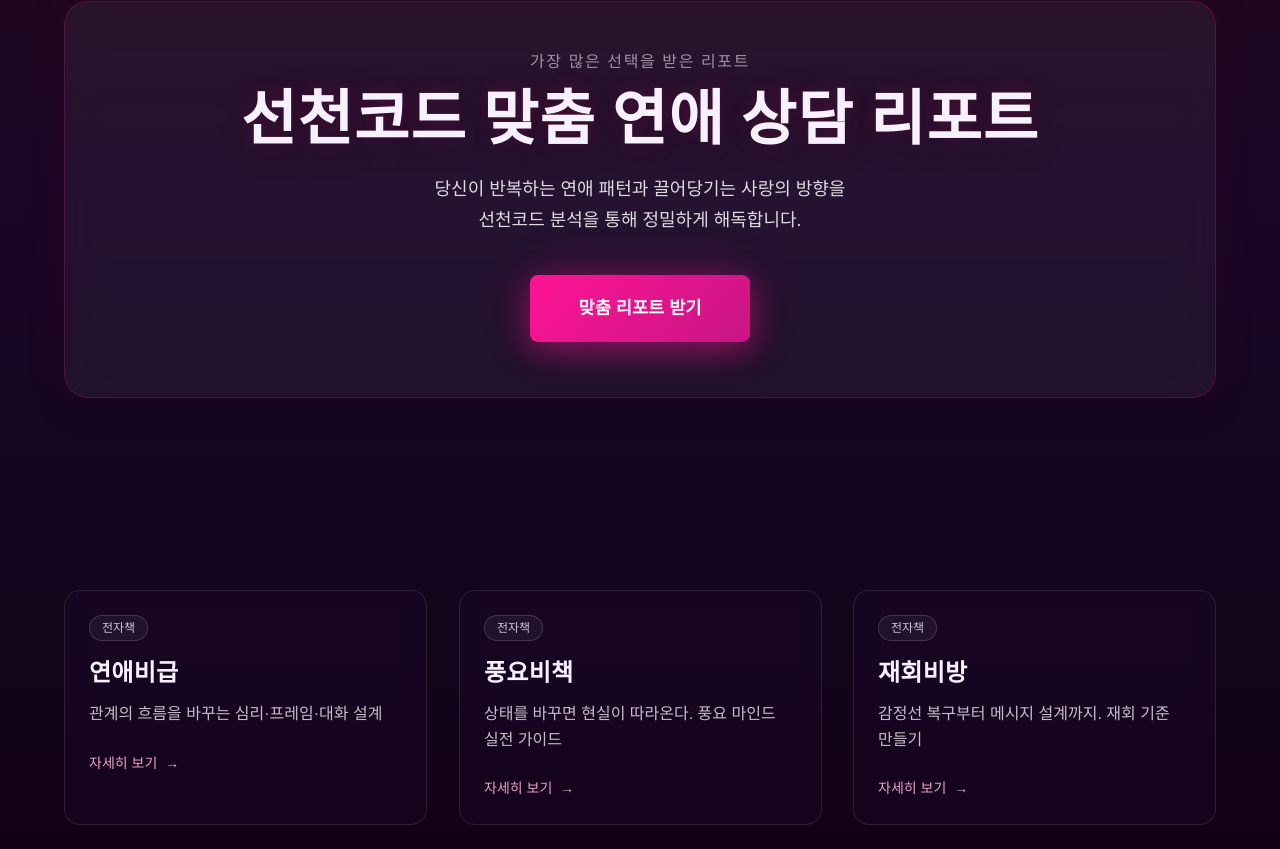
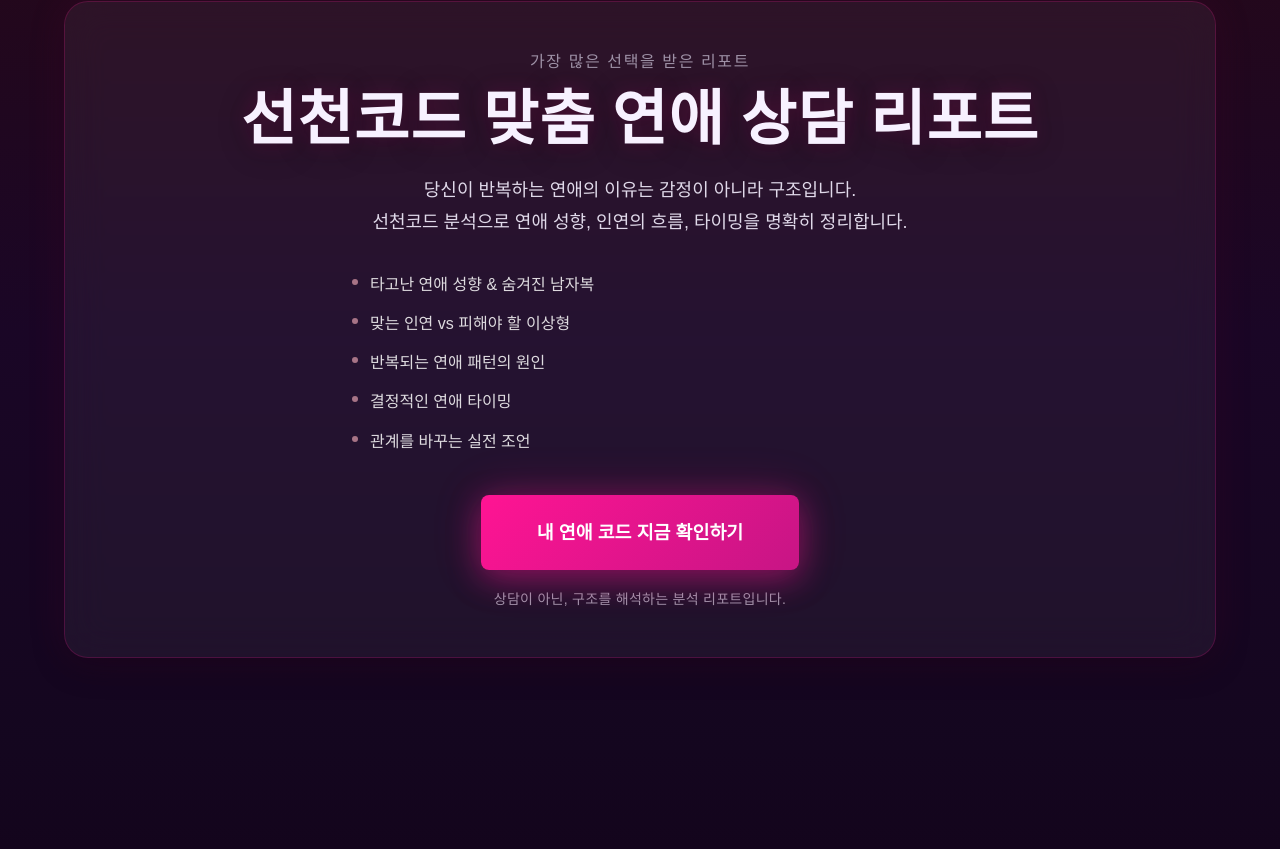
Before and after one commit to woolbo100/buzasun, a Next.js app: page / in a window 1280 px wide. Shown: the part 911-1760 px from the top of the page. Built offline with nearby package versions, Linux system fonts and the light colour scheme.

Commit message:
update design

```diff
--- a/components/BookmarkTassel.tsx
+++ b/components/BookmarkTassel.tsx
@@ -65,9 +65,10 @@ export default function BookmarkTassel() {
       <div className="fixed top-0 right-6 md:right-20 z-50 relative">
         {/* 줄: 화면 최상단부터 시작, 고정 높이 */}
         <div
-          className="absolute left-1/2 -translate-x-1/2 pointer-events-none"
+          className="absolute pointer-events-none"
           style={{
             top: '0',
+            right: '0',
             width: '2px',
             height: '100px',
             background: 'linear-gradient(180deg, rgba(255, 192, 203, 0.85) 0%, rgba(255, 182, 193, 0.8) 30%, rgba(255, 175, 185, 0.75) 60%, rgba(255, 182, 193, 0.8) 100%)',
@@ -86,8 +87,7 @@ export default function BookmarkTassel() {
           aria-label="즐겨찾기"
           style={{
             top: '95px',
-            left: '50%',
-            transform: 'translateX(-50%)',
+            right: '0',
             filter: isClicked
               ? 'drop-shadow(0 0 20px rgba(255, 20, 147, 0.6)) brightness(1.15)'
               : isHovered
--- a/components/ProductCards.tsx
+++ b/components/ProductCards.tsx
@@ -74,23 +74,126 @@ export default function ProductCards() {
 
                   {/* 설명 문구 */}
                   <p
-                    className="text-base md:text-lg mb-10 max-w-2xl mx-auto leading-relaxed"
+                    className="text-base md:text-lg mb-8 max-w-2xl mx-auto leading-relaxed"
+                    style={{
+                      color: 'rgba(245, 239, 255, 0.9)',
+                      lineHeight: 1.8,
+                      wordBreak: 'keep-all',
+                      fontWeight: 400,
+                    }}
+                  >
+                    당신이 반복하는 연애의 이유는 감정이 아니라 구조입니다.<br />
+                    선천코드 분석으로 연애 성향, 인연의 흐름, 타이밍을 명확히 정리합니다.
+                  </p>
+
+                  {/* 핵심 내용 리스트 */}
+                  <div className="mb-10 max-w-xl mx-auto">
+                    <ul className="space-y-3 text-left">
+                      <li className="flex items-start gap-3">
+                        <span
+                          className="flex-shrink-0 w-1.5 h-1.5 rounded-full"
+                          style={{
+                            background: 'rgba(255, 182, 193, 0.6)',
+                            marginTop: '0.5rem',
+                          }}
+                        />
+                        <span
+                          className="text-sm md:text-base leading-relaxed"
                           style={{
                             color: 'rgba(255, 255, 255, 0.85)',
                             lineHeight: 1.7,
                             wordBreak: 'keep-all',
                           }}
                         >
-                    당신이 반복하는 연애 패턴과 끌어당기는 사랑의 방향을<br />
-                    선천코드 분석을 통해 정밀하게 해독합니다.
-                  </p>
+                          타고난 연애 성향 & 숨겨진 남자복
+                        </span>
+                      </li>
+                      <li className="flex items-start gap-3">
+                        <span
+                          className="flex-shrink-0 w-1.5 h-1.5 rounded-full"
+                          style={{
+                            background: 'rgba(255, 182, 193, 0.6)',
+                            marginTop: '0.5rem',
+                          }}
+                        />
+                        <span
+                          className="text-sm md:text-base leading-relaxed"
+                          style={{
+                            color: 'rgba(255, 255, 255, 0.85)',
+                            lineHeight: 1.7,
+                            wordBreak: 'keep-all',
+                          }}
+                        >
+                          맞는 인연 vs 피해야 할 이상형
+                        </span>
+                      </li>
+                      <li className="flex items-start gap-3">
+                        <span
+                          className="flex-shrink-0 w-1.5 h-1.5 rounded-full"
+                          style={{
+                            background: 'rgba(255, 182, 193, 0.6)',
+                            marginTop: '0.5rem',
+                          }}
+                        />
+                        <span
+                          className="text-sm md:text-base leading-relaxed"
+                          style={{
+                            color: 'rgba(255, 255, 255, 0.85)',
+                            lineHeight: 1.7,
+                            wordBreak: 'keep-all',
+                          }}
+                        >
+                          반복되는 연애 패턴의 원인
+                        </span>
+                      </li>
+                      <li className="flex items-start gap-3">
+                        <span
+                          className="flex-shrink-0 w-1.5 h-1.5 rounded-full"
+                          style={{
+                            background: 'rgba(255, 182, 193, 0.6)',
+                            marginTop: '0.5rem',
+                          }}
+                        />
+                        <span
+                          className="text-sm md:text-base leading-relaxed"
+                          style={{
+                            color: 'rgba(255, 255, 255, 0.85)',
+                            lineHeight: 1.7,
+                            wordBreak: 'keep-all',
+                          }}
+                        >
+                          결정적인 연애 타이밍
+                        </span>
+                      </li>
+                      <li className="flex items-start gap-3">
+                        <span
+                          className="flex-shrink-0 w-1.5 h-1.5 rounded-full"
+                          style={{
+                            background: 'rgba(255, 182, 193, 0.6)',
+                            marginTop: '0.5rem',
+                          }}
+                        />
+                        <span
+                          className="text-sm md:text-base leading-relaxed"
+                          style={{
+                            color: 'rgba(255, 255, 255, 0.85)',
+                            lineHeight: 1.7,
+                            wordBreak: 'keep-all',
+                          }}
+                        >
+                          관계를 바꾸는 실전 조언
+                        </span>
+                      </li>
+                    </ul>
+                  </div>
 
                   {/* CTA 버튼 */}
-                  <div className="inline-block px-12 py-5 rounded-lg font-semibold text-white transition-all duration-500 relative overflow-hidden group/btn"
+                  <div className="mb-3">
+                    <div className="inline-block px-14 py-6 rounded-lg font-semibold text-white transition-all duration-500 relative overflow-hidden group/btn"
                       style={{
                         background: 'linear-gradient(135deg, #ff1493 0%, #c71585 100%)',
                         boxShadow: '0 8px 32px rgba(255, 20, 147, 0.4), 0 0 50px rgba(255, 20, 147, 0.2)',
-                      fontSize: '1.1rem',
+                        fontSize: '1.15rem',
                       }}
                       onMouseEnter={(e) => {
                         e.currentTarget.style.boxShadow = '0 12px 48px rgba(255, 20, 147, 0.6), 0 0 70px rgba(255, 20, 147, 0.3)'
@@ -109,8 +212,20 @@ export default function ProductCards() {
                           animation: 'shimmer 2s infinite',
                         }}
                       />
-                    <span className="relative z-10">맞춤 리포트 받기</span>
+                      <span className="relative z-10">내 연애 코드 지금 확인하기</span>
                     </div>
+                  </div>
+
+                  {/* CTA 버튼 하단 보조 문구 */}
+                  <p
+                    className="text-xs md:text-sm"
+                    style={{
+                      color: 'rgba(245, 239, 255, 0.6)',
+                      letterSpacing: '0.02em',
+                    }}
+                  >
+                    상담이 아닌, 구조를 해석하는 분석 리포트입니다.
+                  </p>
                 </div>
               </Link>
             </div>
```
Lines whose indentation alone changed are shown as unchanged.
